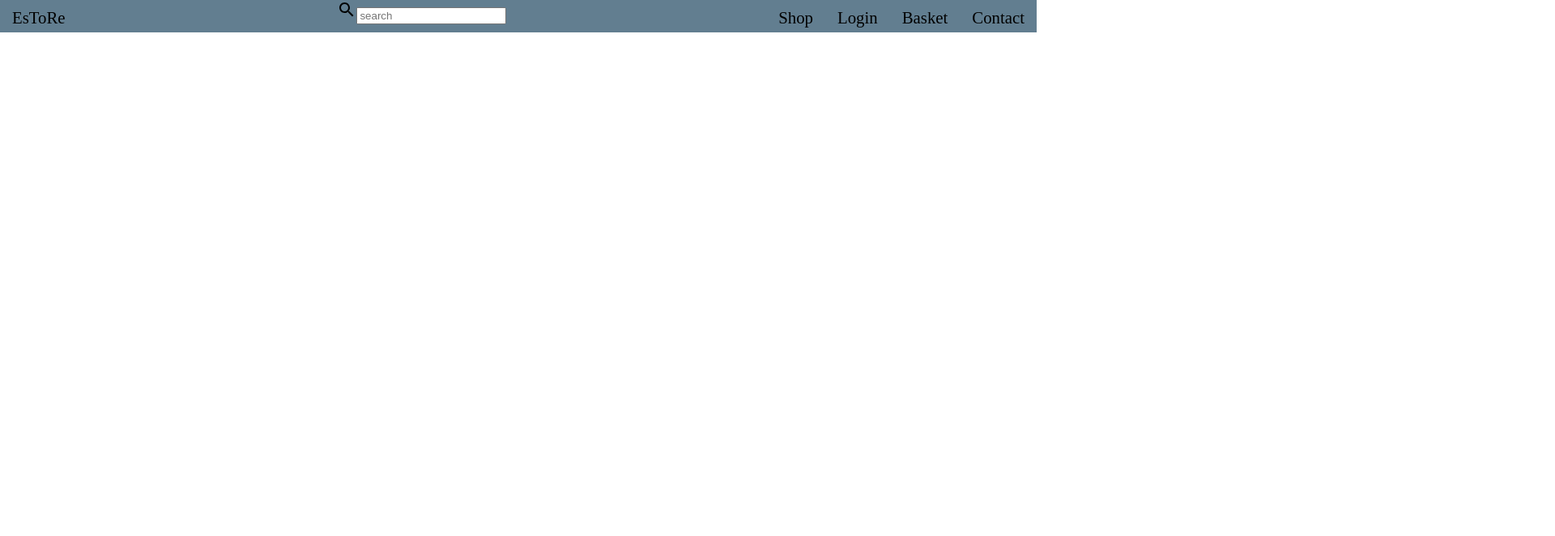
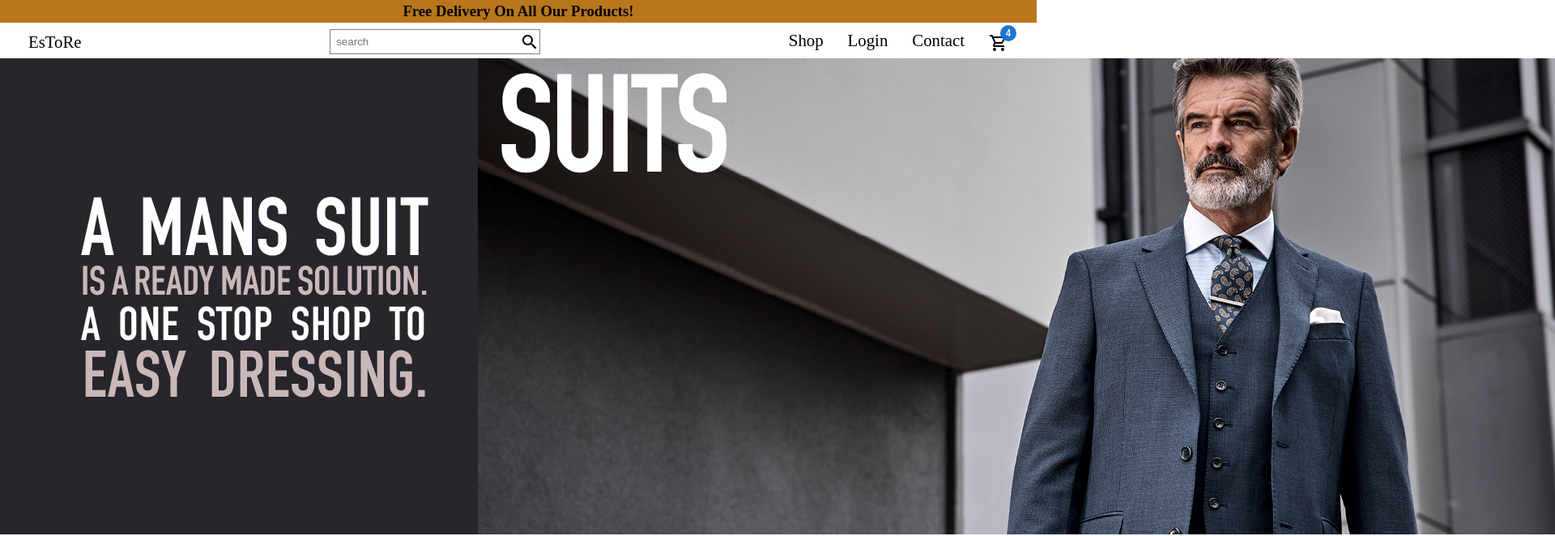
Before and after one commit to Morad17/react-ecommerce-app, a React (Create React App) app: page / in a window 1280 px wide. Shown: the top 662 px of the page at 81% size, 1920 px wide, since content can reach past the window. Built offline with nearby package versions, Linux system fonts and the light colour scheme.

Commit message:
created navbar and banner

```diff
--- a/src/assets/scss/base.scss
+++ b/src/assets/scss/base.scss
@@ -1,4 +1,6 @@
 @import './navbar.scss';
+@import './promo-banner.scss';
+
 
 /*-----Global----*/
 
--- a/src/assets/scss/navbar.scss
+++ b/src/assets/scss/navbar.scss
@@ -1,10 +1,10 @@
 .main-navbar{
-    background: rgba(45, 82, 107, 0.747);
+    background: white;
     margin: 0;
     padding: 0;
-    height: 5vh;
+    height: 5.5vh;
     ul{
-        margin: 0;
+        margin: 0 20px;
         padding:0;
         display: flex;
         flex-direction: row;
@@ -12,6 +12,7 @@
     }
     li{
         display: flex;
+        margin: auto 0;
     }
 
     .nav-link, .logo{
@@ -24,4 +25,21 @@
     .nav-link{
 
     }
+
+    .searchbar{
+        display: flex;
+        border: 0.5px solid gray;
+        background-color: #fff;
+        align-items: center;
+        input{
+            padding: 7px;
+            padding-right: 50px;
+            border: none;
+        }
+        input:focus{
+            outline: none;
+        }
+    }
+
+
 }
--- /dev/null
+++ b/src/assets/scss/promo-banner.scss
@@ -0,0 +1,12 @@
+
+.promo-banner-container{
+    display: flex;
+    align-items: center;
+    justify-content: center;
+    height: 3.5vh;
+    background-color:rgb(185, 118, 29);
+
+    .promo-message{
+        margin: auto 0 ;
+    }
+}
--- a/src/components/Navbar.js
+++ b/src/components/Navbar.js
@@ -1,6 +1,7 @@
 import React from 'react'
 
-import { Search, Person, Chat, Notifications } from '@mui/icons-material/'
+import { Badge } from '@mui/material'
+import { Search, Person, Chat, Notifications, ShoppingCartOutlined } from '@mui/icons-material/'
 
 const Navbar = () => {
     return (
@@ -13,15 +14,20 @@ const Navbar = () => {
                 </li>
                 <li>
                     <div className="searchbar">
+                        <input placeholder="search" type="text" className="search-input" />
                         <Search className="search-icon" />
-                        <input placeholder="search" type="text" className="search-input" />
                     </div>
                 </li>
                 <li className="nav-main-links">
                     <a href="/" className="nav-link">Shop</a>
                     <a href="/" className="nav-link">Login</a>
-                    <a href="/" className="nav-link">Basket</a>
                     <a href="/" className="nav-link">Contact</a>
+                    <a href="/" className="nav-link">
+                        <Badge badgeContent={4} color="primary">
+                            <ShoppingCartOutlined />
+                        </Badge>
+                    </a>
+
                 </li>
             </ul>
         </nav>
--- /dev/null
+++ b/src/components/PromoBanner.js
@@ -0,0 +1,11 @@
+import React from 'react'
+
+const PromoBanner = () => {
+    return (
+        <div className="promo-banner-container">
+            <h3 className="promo-message">Free Delivery On All Our Products!</h3>
+        </div>
+    )
+}
+
+export default PromoBanner
--- a/src/pages/Home.js
+++ b/src/pages/Home.js
@@ -1,10 +1,14 @@
-import React from 'react'
-import Navbar from '../components/Navbar'
+import React from 'react';
+import Navbar from '../components/Navbar';
+import PromoBanner from '../components/PromoBanner';
+import SuitBanner from '../assets/images/main-suit-banner.jpeg';
 
 const Home = () => {
     return (
         <div>
+            <PromoBanner />
             <Navbar />
+            <img src={SuitBanner} />
         </div>
     )
 }
```
Also changed, not shown: src/assets/images/main-suit-banner.jpeg (added).
